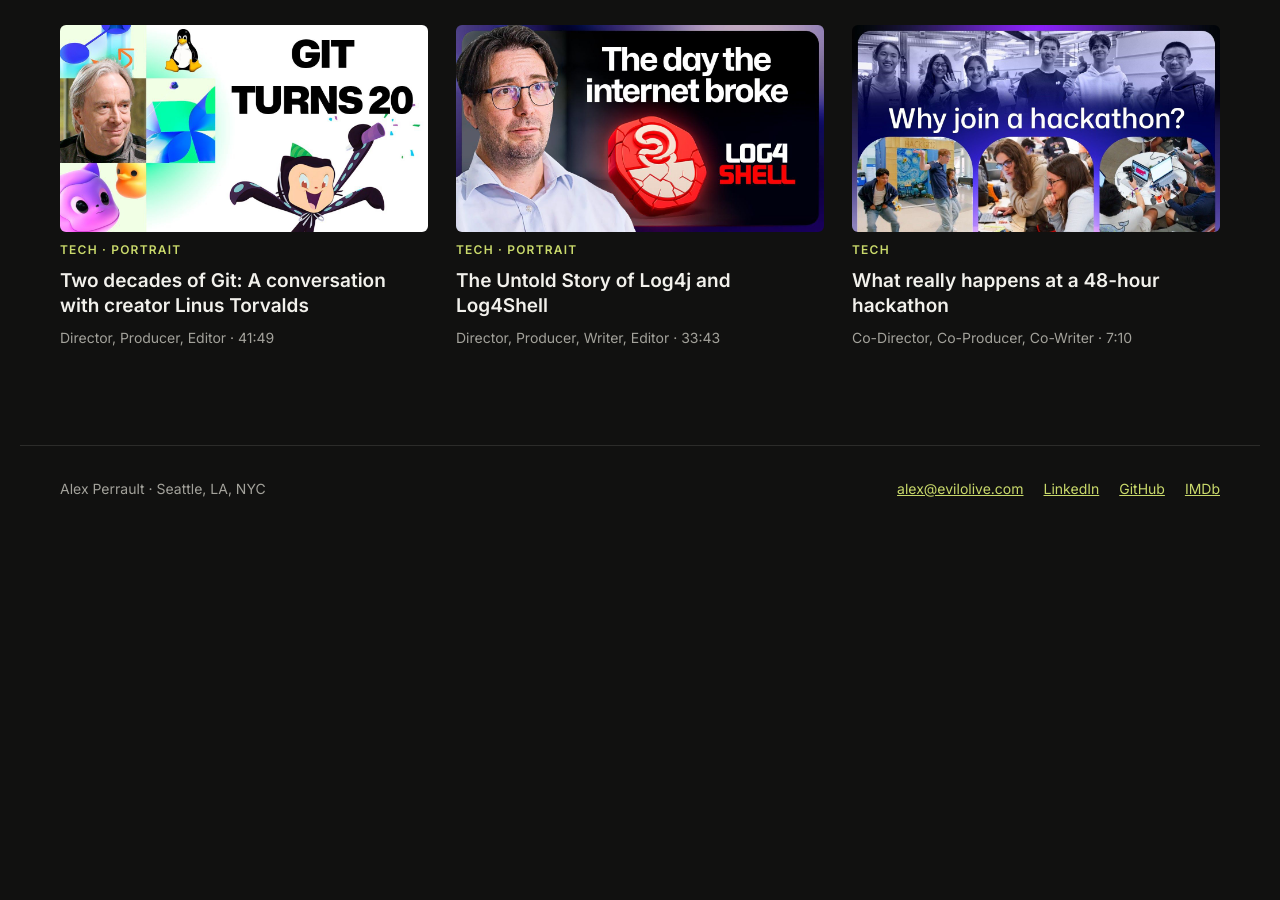
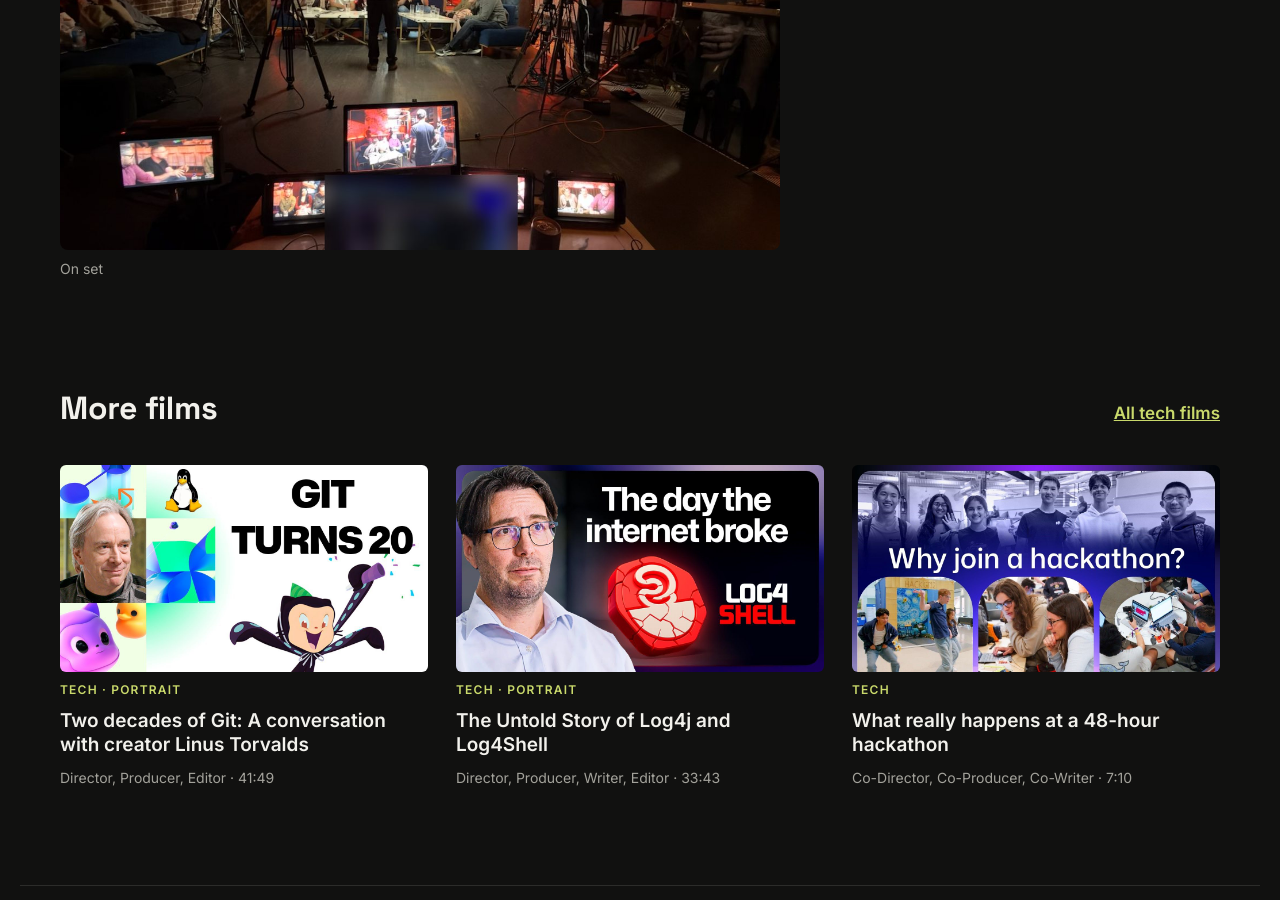
Before and after one commit to evillollive/evillollive.github.io, a Jekyll site: the page built from _films/openclaw.md, in a window 1280 px wide and 900 px high, scrolled down 1549 px. Built offline with Jekyll 4.4.1, drawn with Linux system fonts in a browser that asks for light colours; before the commit the page ends 2105 px from its top, so only the background shows below that.

Commit message:
Add OpenClaw set photo, on-set photos on three film pages, better captions
Co-Authored-By: Claude Opus 5.5 <noreply@anthropic.com>
Claude-Session: https://claude.ai/code/session_01UJbywNZyqkevWV4qp282DV

```diff
--- a/_films/openclaw.md
+++ b/_films/openclaw.md
@@ -10,6 +10,8 @@ duration: PT46M0S
 upload_date: 2026-08-27
 thumb: /assets/img/films/openclaw.jpg
 image: /assets/img/films/openclaw.jpg
+bts_photo: /assets/img/photos/bts-multicam.jpg
+bts_alt: "Video village on the OpenClaw maintainers shoot"
 order: 10
 description: "OpenClaw creator Peter Steinberger and key maintainers on building and securing the fastest growing project in GitHub history, from early WhatsApp hacks in Marrakesh to thousands of automated pull requests."
 ---
--- a/_layouts/film.html
+++ b/_layouts/film.html
@@ -26,7 +26,7 @@ layout: default
     {% endif %}
     {% if film.bts_photo %}
     <figure class="bts">
-      <img src="{{ film.bts_photo }}" alt="{{ film.bts_alt }}" width="1400" height="1050" loading="lazy">
+      <img src="{{ film.bts_photo }}" alt="{{ film.bts_alt }}" loading="lazy">
       <figcaption>On set</figcaption>
     </figure>
     {% endif %}
--- a/about/index.html
+++ b/about/index.html
@@ -55,5 +55,5 @@ permalink: /about/
   <img src="/assets/img/photos/bts-india.jpg" alt="Alex Perrault on set in India for GitHub's open source healthcare film" width="1800" height="1200" loading="lazy">
   <img src="/assets/img/photos/bts-munich.jpg" alt="On an interview set in Munich" width="1800" height="1200" loading="lazy">
   <img src="/assets/img/photos/bts-san-francisco.jpg" alt="Filming on the floor of an event in San Francisco" width="1800" height="1200" loading="lazy">
-  <img src="/assets/img/photos/bts-multicam.jpg" alt="Video village on a multicamera panel shoot" width="1600" height="1200" loading="lazy">
+  <img src="/assets/img/photos/bts-multicam.jpg" alt="Video village on the OpenClaw maintainers shoot" width="1600" height="994" loading="lazy">
 </section>
```
Also changed, not shown: assets/img/photos/bts-multicam.jpg.
